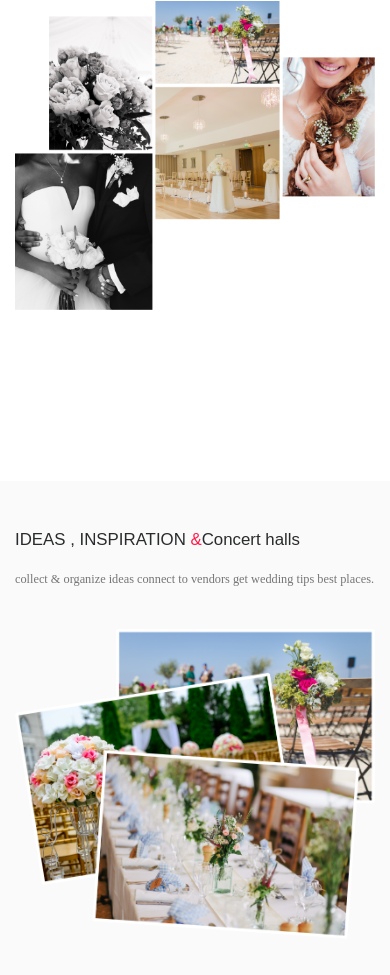
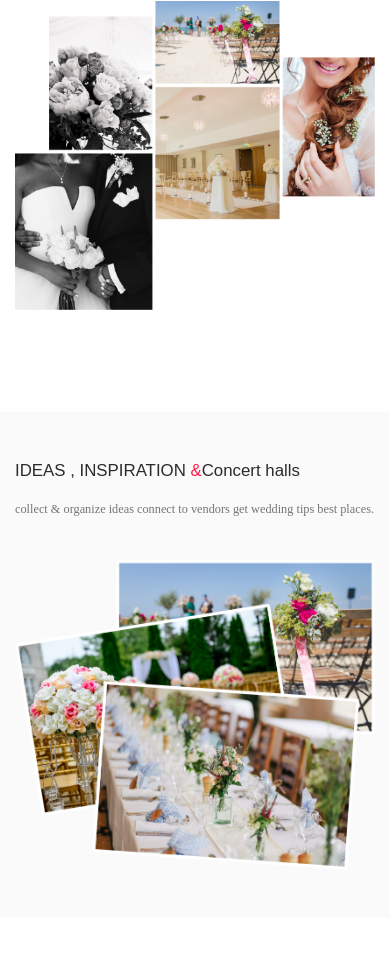
Before and after one commit to BasharNatour/oow-project, a plain HTML site: page index.html in a window 390 px wide. Shown: the part 519-1494 px from the top of the page. Drawn offline with Linux system fonts and the light colour scheme.

Commit message:
fiish media query and section ideas

```diff
--- a/css/_about.scss
+++ b/css/_about.scss
@@ -39,7 +39,7 @@
 @media(max-width:567px){
   .about{
     background-color: #fff;
-    height: 70vh;
+    height: 60vh;
     .about-text{
       padding-top: 25px;
       h2{
--- a/css/_header.scss
+++ b/css/_header.scss
@@ -19,6 +19,11 @@ min-height:  100vh - 11.1vh;
   p{
     padding-top: 1.5em;
   }
+}
+
+.oow{font-weight: bold;}
+.oow:hover{
+  color: $mainColorText;
 }
 
 .section-color{
--- a/css/_ideas.scss
+++ b/css/_ideas.scss
@@ -1,29 +1,37 @@
 /* Start Ideas */
 .ideas{
-  margin-top:  50px;
   background: #FAFAFA;
   min-height: 100vh;
-
-  .ideas-text{
-    padding-top: 250px;
     p{
       font-size: 1.8em ;
       color: #757575;
       font-weight: 200;
       padding-top: 15px;
     }
-  }
+
 }
+
+.ideas-text{
+  padding-top: 200px;
+}
+
 
 .ideas-img img {
     width: 100%;
-    padding-top:170px;
-    padding-right: 10em;
+    padding-top:140px;
+    padding-right: 5em;
 }
 
 
 @media(min-width:568px) and (max-width:992px){
+    .ideas{
+      margin-top: 300px;
+    }
 
+    .ideas-text{
+      padding-top: 250px;
+
+    }
     .ideas-img img{
       padding-top: 50px;
       padding-bottom: 50px
@@ -36,9 +44,11 @@
 
 @media(max-width:567px){
   .ideas{
-    min-height: 70vh;
+    min-height: 60vh;
+    padding-top: 25px;
+    margin-top: 65px;
     .ideas-text{
-      padding-top: 50px;
+      padding-top: 25px;
       h2{
         font-size: 1.3em;
       }
@@ -49,6 +59,7 @@
     .ideas-img img{
       padding-right: 0;
       padding-top: 25px;
+      padding-bottom: 25px
     }
   }
 }
```
Also changed, not shown: css/style.css, 1 other file.
